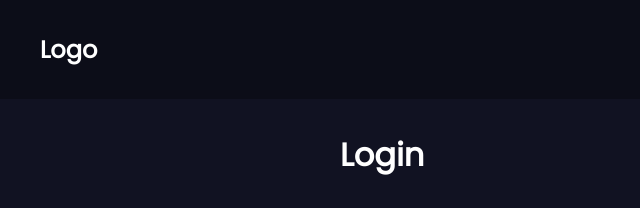
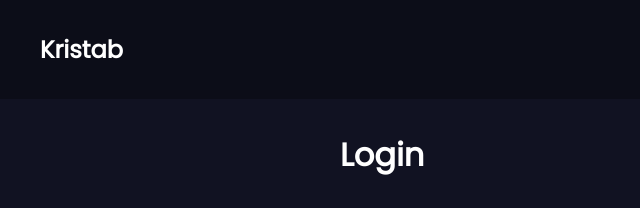
Before and after one commit to kristabbhattarainew/official, a plain HTML site: page index.html in a window 1280 px wide. Shown: the top 208 px of the page, 0-640 px from the left. Drawn offline with Linux system fonts and the light colour scheme.

Commit message:
Update index.html

```diff
--- a/index.html
+++ b/index.html
@@ -6,14 +6,14 @@
     <meta name="viewport" content="width=device-width, initial-scale=1.0" />
     <meta name="description" content="Description" />
 
-    <title>Title</title>
+    <title>Kristab | Discord.js Coder</title>
 
     <link rel="stylesheet" href="./styles.css" />
   </head>
   <body>
     <header>
         <div class="wrapper">
-            <h2>Logo</h2>
+            <h2>Kristab</h2>
             <nav>
               <a href="#">Home</a>
               <a href="#">About</a>
```
